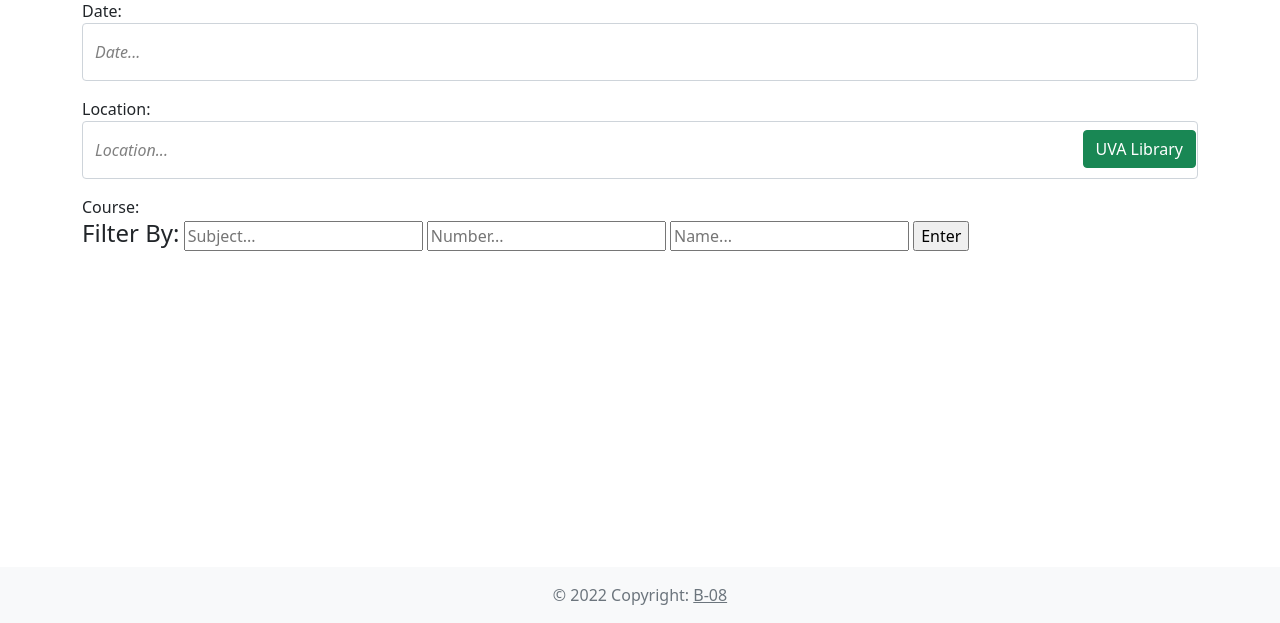
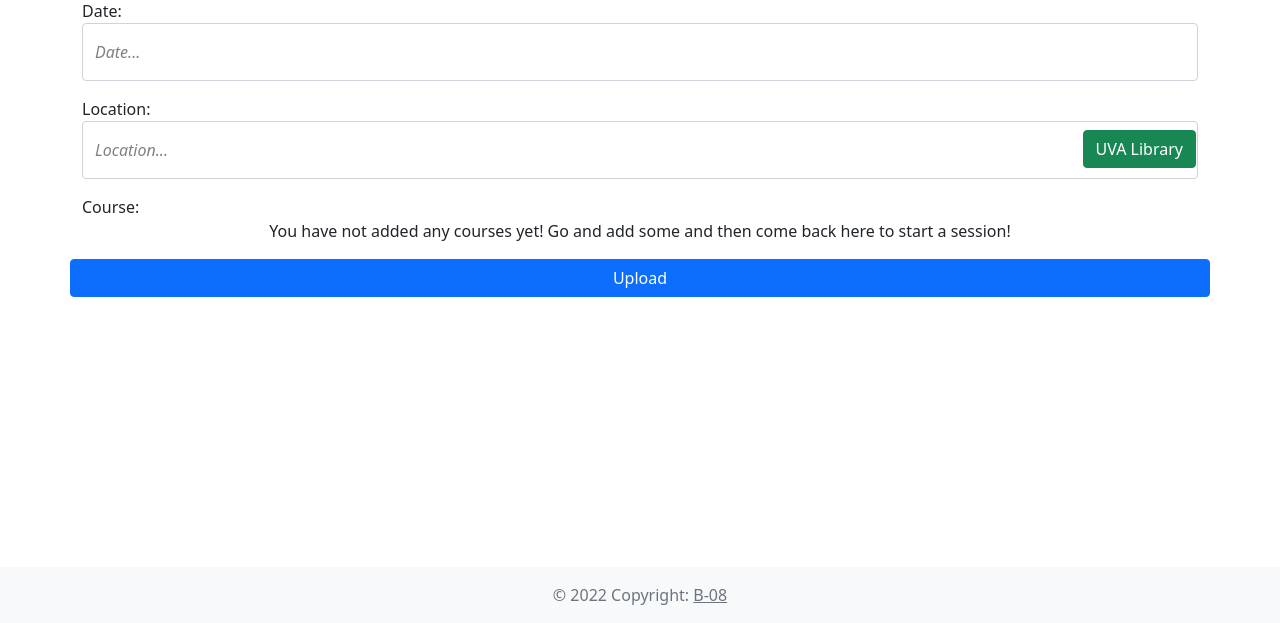
Before and after one commit to anw5ph/study-buddy-finder, a Django app: page /study/session-add/ in a window 1280 px wide. Shown: the part 177-800 px from the top of the page. Run offline with Django 3.2, Linux system fonts and the light colour scheme; the visitor is signed in with stand-in values (Sample User, id 1); data that the repository does not hold is empty; some libraries are stand-ins or nearby versions.

Commit message:
personal classes added, upload still broken

```diff
--- a/study/templates/study/addStudy.html
+++ b/study/templates/study/addStudy.html
@@ -37,40 +37,20 @@
         <div class="form-floating mb-3">
           <!-- <input class="form-control" type="radio" placeholder="Default Input" name="courseSession" id="courseSession" value="{{ courseSession }}"> -->
           <!-- <label style="color:gray;"for="subject"><i>Course...</i></label> -->
-
-          <form method="GET" id="searchform" style="align-self:center">
-            {% csrf_token %}
-            <div style="display: inline-block;">
-              <h4 style="display:inline-block">Filter By:</h4>
-              <input class="searchfield" id="searchbox" name="q" type="text" value="{{ request.GET.q }}" placeholder="Subject..."/>
-              <input class="searchfield" id="searchbox" name="q1" type="text" value="{{ request.GET.q1 }}" placeholder="Number..."/>
-              <input class="searchfield" id="searchbox" name="q2" type="text" value="{{ request.GET.q2 }}" placeholder="Name..."/>
-              <input type="submit" value="Enter">
-            </div>
-          </form>
-
-          <div class="container h-100" style="top:50%; bottom:50%; width:100%;">
-            {% for course in object_list %}
-              <form class="row" method="POST" action="{% url 'study:upload' %}">
-                {% csrf_token %}
-                <input type="hidden" name="subject" value="{{ course.subject }}">
-                <input type="hidden" name="number" value="{{ course.number }}">
-                <button type="submit" class="btn btn-outline-secondary" >{{ course.subject }} {{ course.number}}-{{course.name}} </button>
-                <br><br><br>
-              </form>
-            {% endfor %}
-          </div>
+          {% if session_add_form %}
+          {% for course in session_add_form %}
+          <button type="button" class="btn btn-outline-secondary" placeholder="Default Input" name="courseSession" id="courseSession" value="{{ courseSession }}">{{ course.subject }} {{ course.number}}-{{course.name}} </button>
+          <br><br><br>
+          {% endfor %}
+          {% else %}
+          <p class="text-center">You have not added any courses yet! Go and add some and then come back here to start a session!</p>
+          {% endif %}
 
         </div>
 
-   <!-- {% for course in courses_list %}
-            <input type="radio" name="course" id="course{{ forloop.counter }}" value="{{ course.id }}">
-            <label for="course{{ forloop.counter }}">{{ course.subject }} {{ course.number}}-{{course.name}}</label><br>
-        {% endfor %}
-
       </fieldset>
       <button type="submit" class="btn btn-primary btn-block">Upload</button>
-      <input style="background-color: #f64c72; color:white;" type="submit" value="Submit"> -->
+     <!-- <input style="background-color: #f64c72; color:white;" type="submit" value="Submit"> -->
     </div>
   </form>
 </div>
--- a/study/views.py
+++ b/study/views.py
@@ -131,29 +131,11 @@ class SessionAddView(generic.ListView):
     context_object_name = 'session_add_form'
 
     def get_queryset(self):
-        query = self.request.GET.get('q')
-        query1 = self.request.GET.get('q1')
-        query2 = self.request.GET.get('q2')
-
-        if query:
-            if query1:
-                if query2:
-                    return Course.objects.filter(subject__icontains=query).filter(number__icontains=query1).filter(name__icontains=query2).order_by("number")
-                else:
-                    return Course.objects.filter(subject__icontains=query).filter(number__icontains=query1).order_by("number")
-            elif query2:
-                return Course.objects.filter(subject__icontains=query).filter(name__icontains=query2).order_by("number")
-            else:
-                return Course.objects.filter(subject__icontains=query).order_by("number")
-        if query1:
-            if query2:
-                return Course.objects.filter(number__icontains=query1).filter(name__icontains=query2).order_by("number")
-            else:
-                return Course.objects.filter(number__icontains=query1).order_by("number")
-        if query2:
-            return Course.objects.filter(name__icontains=query2).order_by("number")
-        else:
-            return Course.objects.order_by("subject")
+        try:
+            student = Student.objects.get(student_user=self.request.user)
+        except Student.DoesNotExist:
+            return None
+        return student.courses.all()
 
 def uploadSession(request):
     if (
```
